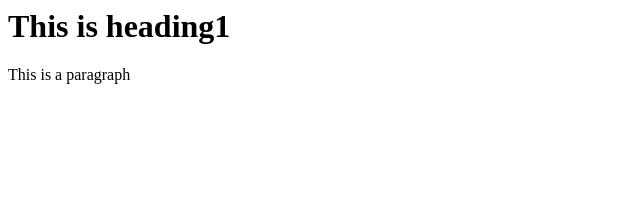
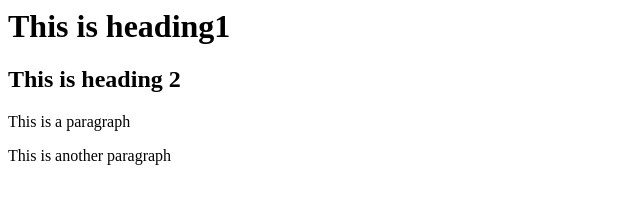
Before and after one commit to Dharshanms13/GitTest, a plain HTML site: page index.html in a window 1280 px wide. Shown: the whole page, without its empty margins (0-640 px from the left). Drawn offline with Linux system fonts and the light colour scheme.

Commit message:
modified index.html

```diff
--- a/index.html
+++ b/index.html
@@ -4,6 +4,8 @@
 	</head>
 	<body>
 		<h1>This is heading1</h1>
+		<h2>This is heading 2</h2>
 		<p>This is a paragraph</p>
+		<p>This is another paragraph</p>
 	</body>
 </html>
```
